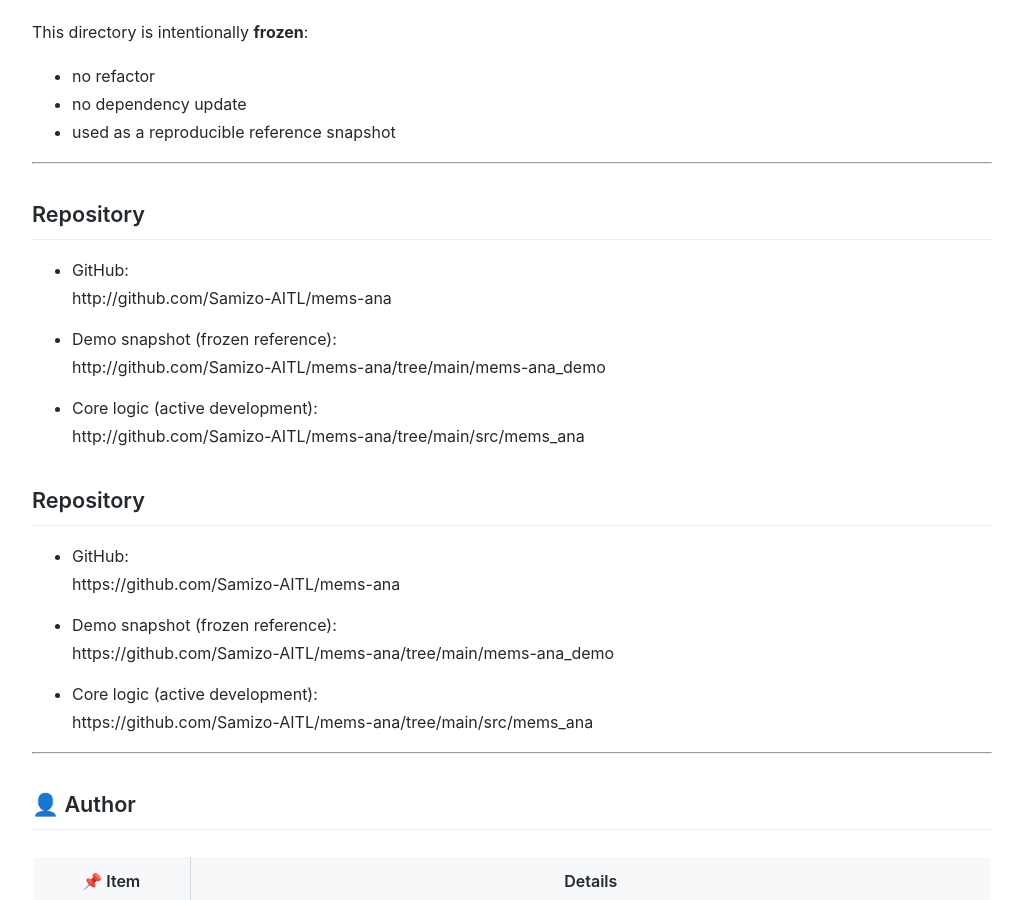
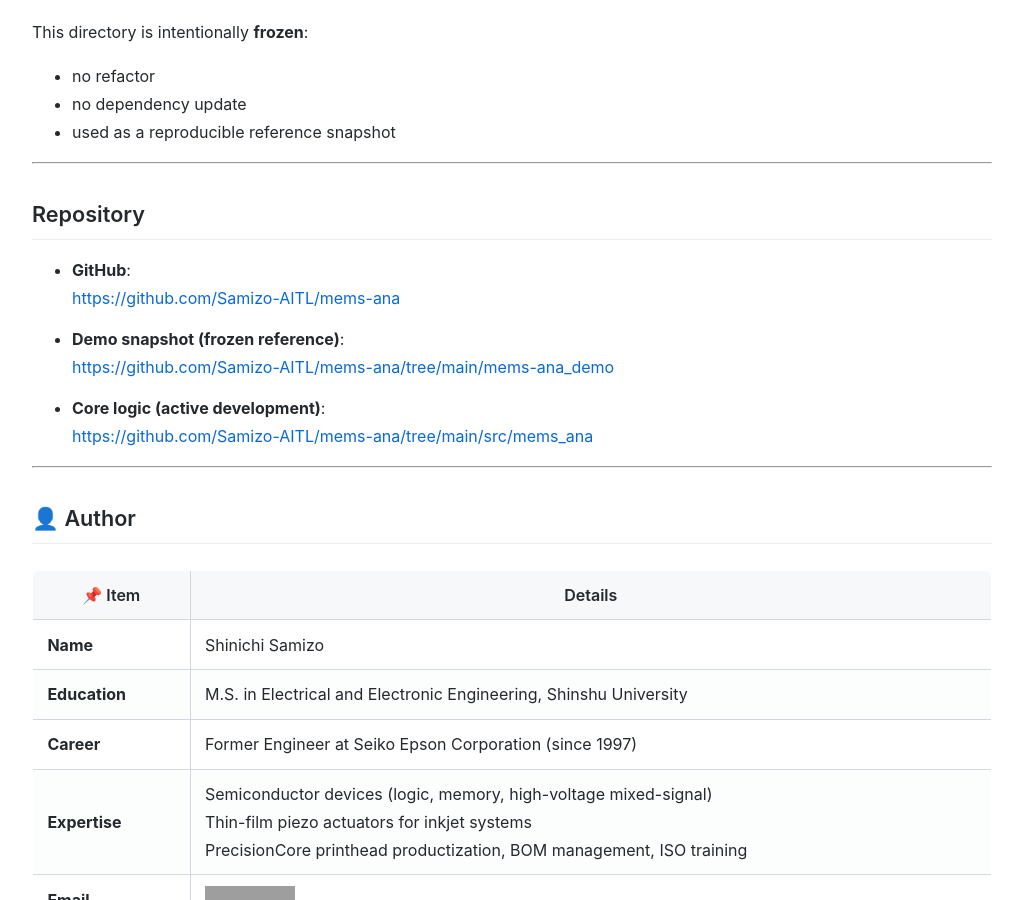
Before and after one commit to Samizo-AITL/mems-ana, a Jekyll site: the page built from index.md, in a window 1280 px wide and 900 px high, scrolled down 2610 px. Shown: the whole window, without its empty margins (128-1151 px from the left). Built offline with Jekyll 4.4.1, drawn with Linux system fonts in a browser that asks for light colours; grey boxes are pictures that could not be loaded.

Commit message:
Update index.md

```diff
--- a/index.md
+++ b/index.md
@@ -55,7 +55,6 @@
 
 <img src="https://raw.githubusercontent.com/Samizo-AITL/mems-ana/main/mems-ana_demo/outputs/figs/uz_midplane_static8_d33_matchButterflyAbs_fixed0to500nm_ZEXAG.png" width="80%">
 
-
 ---
 
 ## Modeling assumptions (explicit)
@@ -86,25 +85,14 @@
 
 ## Repository
 
-- GitHub:
-  http://github.com/Samizo-AITL/mems-ana
+- **GitHub**:
+  [https://github.com/Samizo-AITL/mems-ana](https://github.com/Samizo-AITL/mems-ana)
 
-- Demo snapshot (frozen reference):
-  http://github.com/Samizo-AITL/mems-ana/tree/main/mems-ana_demo
+- **Demo snapshot (frozen reference)**:
+  [https://github.com/Samizo-AITL/mems-ana/tree/main/mems-ana_demo](https://github.com/Samizo-AITL/mems-ana/tree/main/mems-ana_demo)
 
-- Core logic (active development):
-  http://github.com/Samizo-AITL/mems-ana/tree/main/src/mems_ana
-
-## Repository
-
-- GitHub:
-  https://github.com/Samizo-AITL/mems-ana
-
-- Demo snapshot (frozen reference):
-  https://github.com/Samizo-AITL/mems-ana/tree/main/mems-ana_demo
-
-- Core logic (active development):
-  https://github.com/Samizo-AITL/mems-ana/tree/main/src/mems_ana
+- **Core logic (active development)**:
+  [https://github.com/Samizo-AITL/mems-ana/tree/main/src/mems_ana](https://github.com/Samizo-AITL/mems-ana/tree/main/src/mems_ana)
 
 ---
 
```
